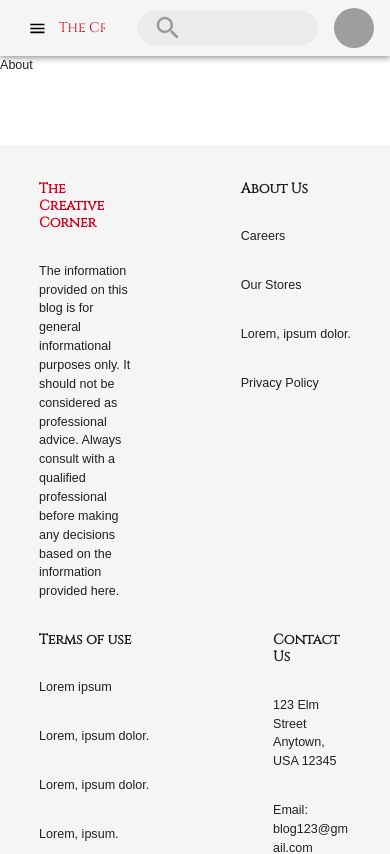
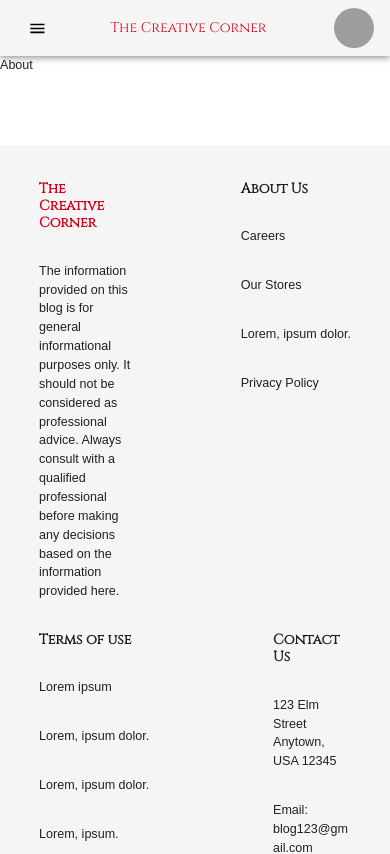
Before and after one commit to sweets-11/The-Creative-Corner, a React (Create React App) app in the folder client/: page /about in a window 390 px wide. Shown: the top 854 px of the page. Built offline with nearby package versions, Linux system fonts and the light colour scheme; grey boxes are pictures that could not be loaded; a web font is replaced by a local one.

Commit message:
made few changes in navbar

```diff
--- a/client/src/global/Navbar/Navbar.jsx
+++ b/client/src/global/Navbar/Navbar.jsx
@@ -1,6 +1,6 @@
 import React from "react";
 import { useTheme } from "@emotion/react";
-import { shades } from "../../theme";
+import { shades} from "../../theme";
 import {
   AppBar,
   Box,
@@ -16,7 +16,6 @@ import {
 } from "@mui/material";
 
 import MenuIcon from "@mui/icons-material/Menu";
-import AdbIcon from "@mui/icons-material/Adb";
 import SearchIcon from "@mui/icons-material/Search";
 
 import {
@@ -27,7 +26,7 @@ import {
   settings,
 } from "./Search";
 
-const Navbar = () => {
+const Navbar = (theme) => {
   const {
     palette: { neutral },
   } = useTheme();
@@ -70,7 +69,7 @@ const Navbar = () => {
             The Creative Corner
           </Typography>
 
-          <Box sx={{ flexGrow: 1, display: { xs: "flex", md: "none" } }}>
+          <Box sx={{ flexGrow: {xs:1, sm:0.2}, display: { xs: "flex", md: "none" } }}>
             <IconButton
               size="large"
               aria-label="account of current user"
@@ -109,7 +108,7 @@ const Navbar = () => {
             </Menu>
           </Box>
           <Typography
-            variant="h4"
+          variant="h4"
             noWrap
             component="a"
             href=""
@@ -130,7 +129,6 @@ const Navbar = () => {
                 onClick={handleCloseNavMenu}
                 sx={{
                   my: 2,
-                  color: "white",
                   display: "block",
                   color: shades.primary[900],
                 }}
@@ -143,9 +141,7 @@ const Navbar = () => {
           <Toolbar
             sx={{
               flexGrow: 1,
-              display: { xs: "none", sm: "block" },
-              display: "flex",
-              // backgroundColor: "red"
+              display: { xs: "none", sm: "flex"},
             }}
           >
             <Search sx={{ color: shades.primary[900] }}>
```
Also changed, not shown: client/src/theme.js (line endings or trailing spaces).
